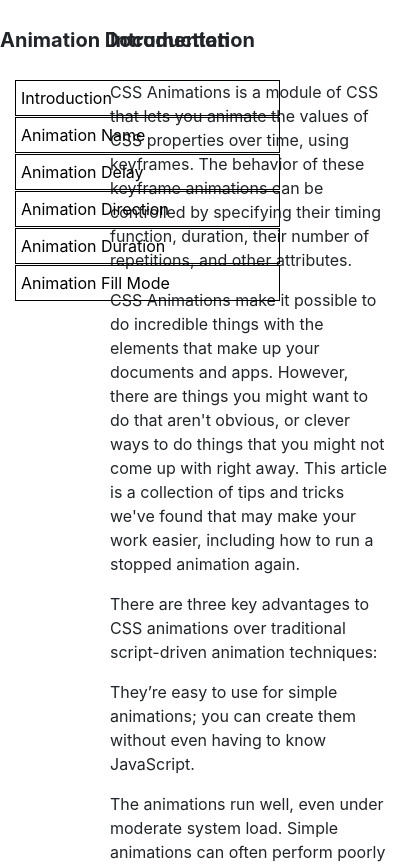
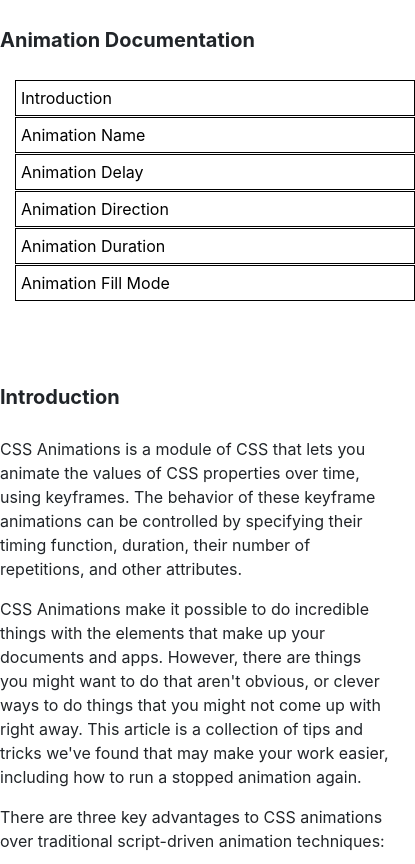
Before and after one commit to dianawallace/FCC-Technical-Documentation-Page, a plain HTML site: page index.html in a window 390 px wide. Shown: the top 864 px of the page, 415 px wide, since content can reach past the window. Drawn offline with nearby package versions, Linux system fonts and the light colour scheme.

Commit message:
added media queries

```diff
--- a/css/style.css
+++ b/css/style.css
@@ -34,3 +34,14 @@ code {
   display: block;
   padding: 10px;
 }
+
+@media screen and (max-width: 750px) {
+  .main-body {
+    grid-template-columns: 1fr;
+    grid-template-areas: "navbar" "mainContent";
+  }
+}
+
+#nav-bar {
+  position: inherit;
+}
```
